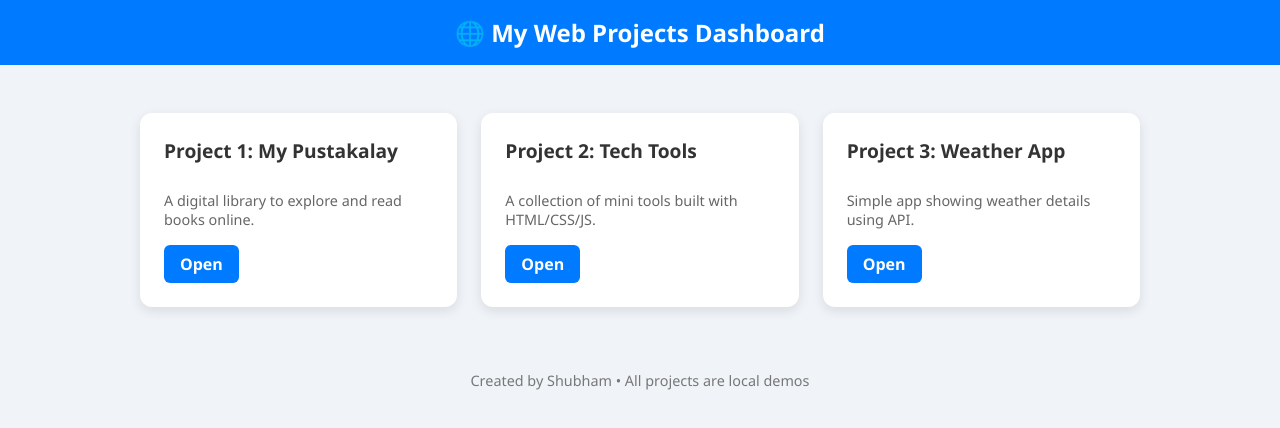
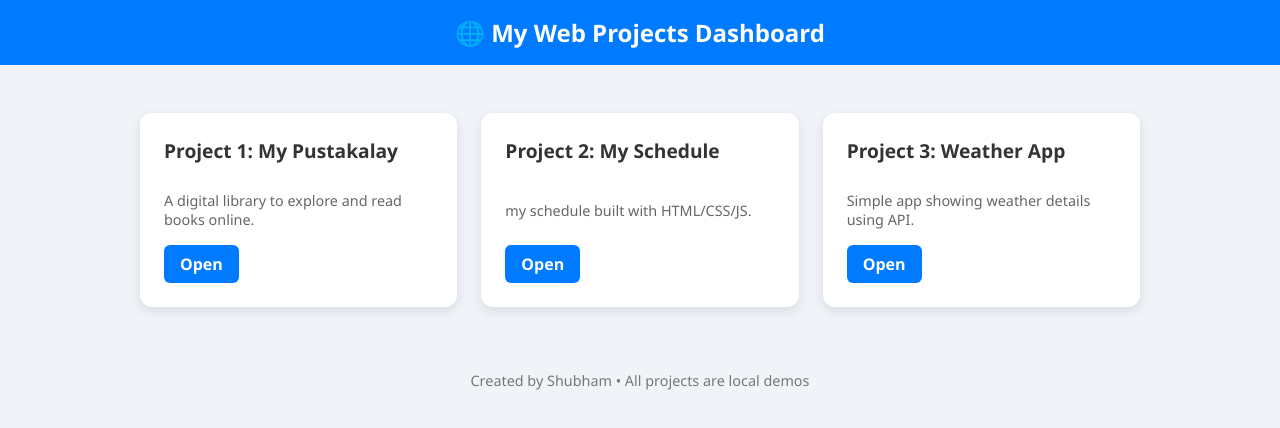
Before and after one commit to Subhamahato/Projects, a plain HTML site: page index.html in a window 1280 px wide. Drawn offline with Linux system fonts and the light colour scheme.

Commit message:
Update index.html
Created My Schedule link

```diff
--- a/index.html
+++ b/index.html
@@ -101,9 +101,9 @@
     </div>
 
     <div class="card">
-      <h3>Project 2: Tech Tools</h3>
-      <p>A collection of mini tools built with HTML/CSS/JS.</p>
-      <a href="tech-tools/index.html" target="_blank">Open</a>
+      <h3>Project 2: My Schedule</h3>
+      <p> my schedule built with HTML/CSS/JS.</p>
+      <a href="24_Hour_Time_Schedule/index.html" target="_blank">Open</a>
     </div>
 
     <div class="card">
```
